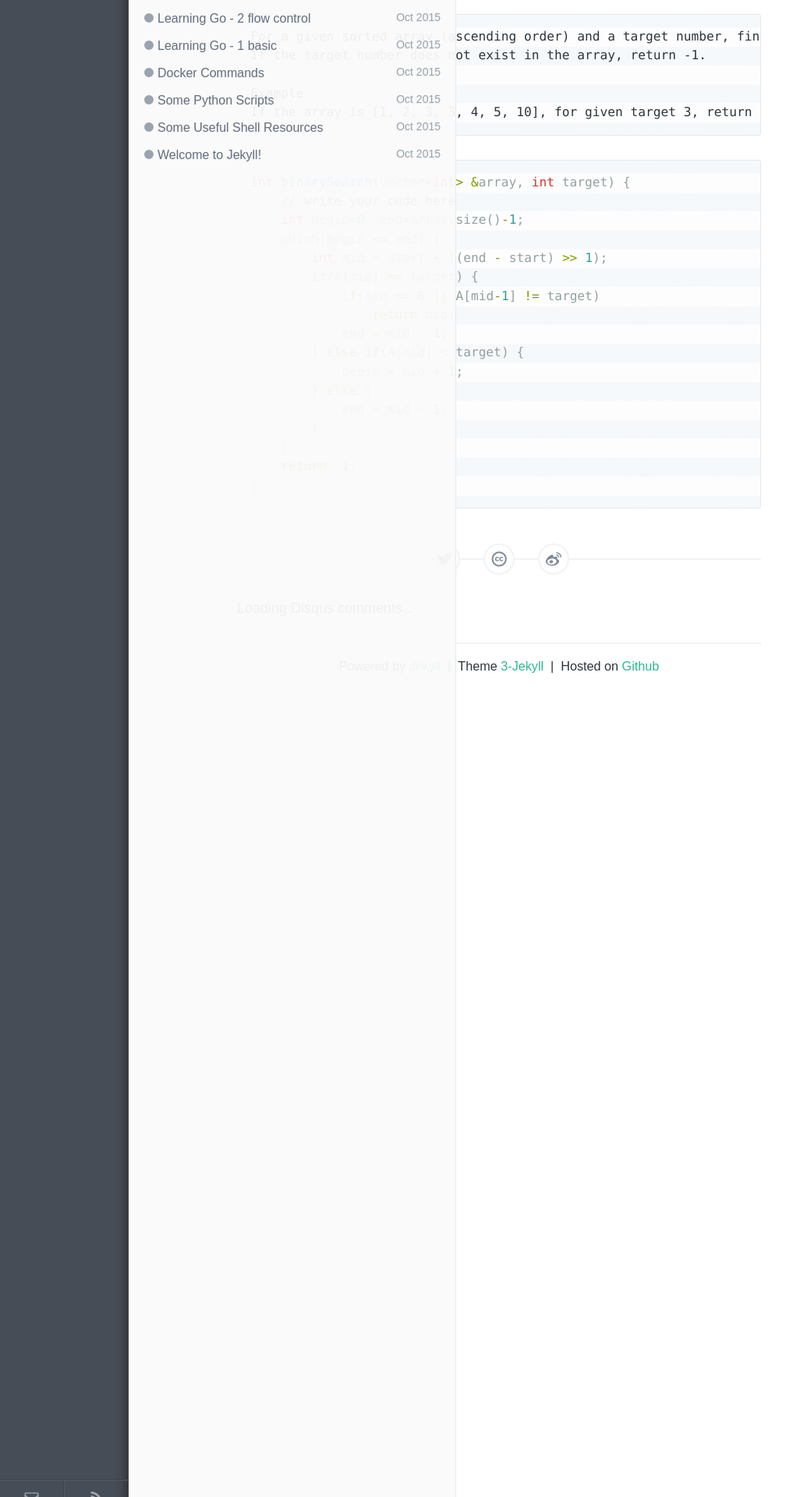
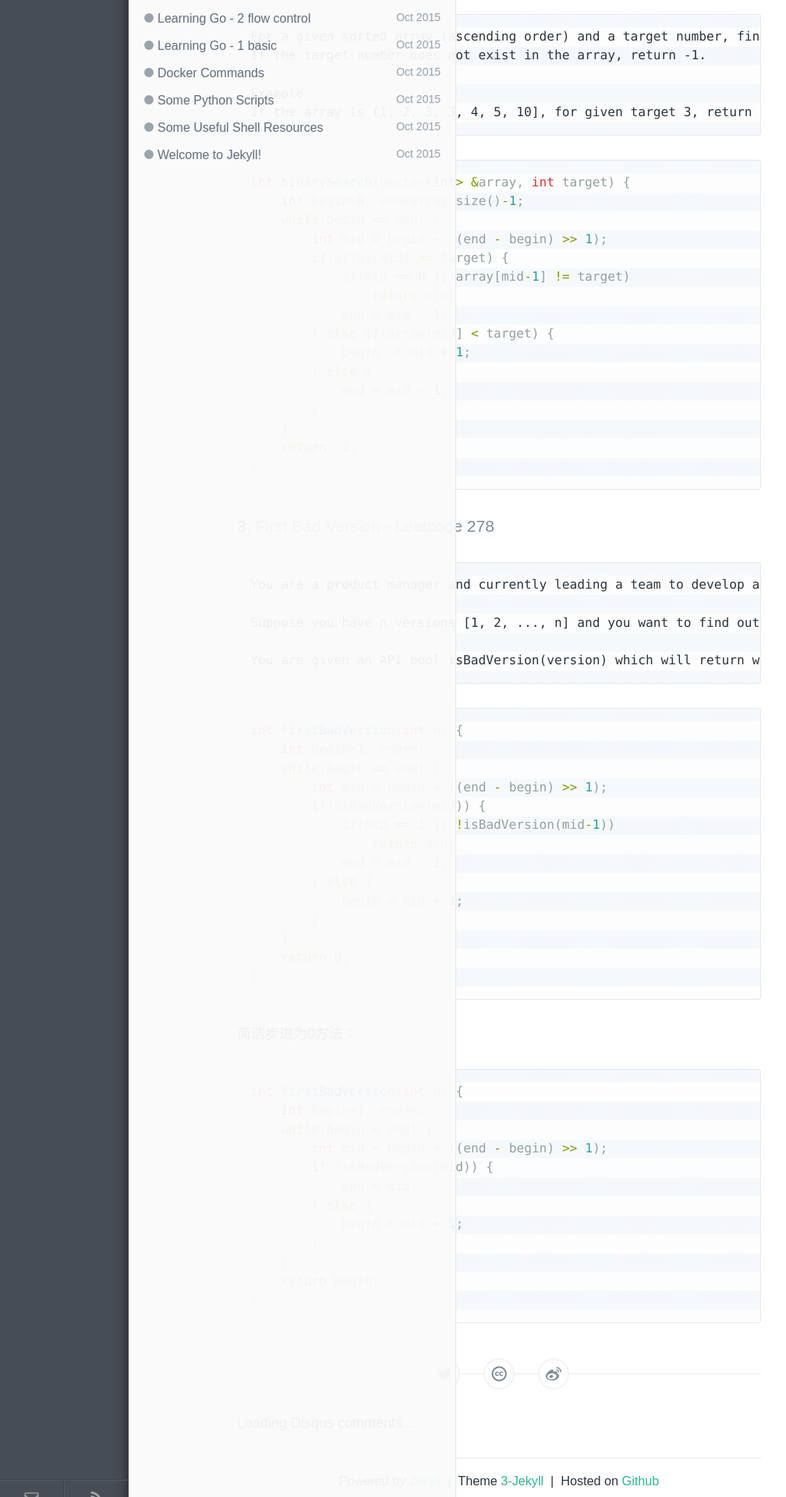
Before and after one commit to wykvictor/wykvictor.github.io, a Jekyll site: the page built from _posts/algorithm/2016-03-21-Binary-Search.md, in a window 1280 px wide. Shown: the part 2270-4190 px from the top of the page at 78% size, without its empty margins (0-1008 px from the left). Built offline with Jekyll 4.4.1, drawn with Linux system fonts in a browser that asks for light colours; comment, search, counter and statistics services are not loaded; some of the changed text lies outside the part shown.

Commit message:
add find first bad version to binary search md

````diff
--- a/_posts/algorithm/2016-03-21-Binary-Search.md
+++ b/_posts/algorithm/2016-03-21-Binary-Search.md
@@ -85,7 +85,7 @@ public int findPeakElement(int[] nums) {
 }
 {% endhighlight %}
 
-### 2. find first index
+### 2. [Find first index](http://www.lintcode.com/en/problem/first-position-of-target/)
 ```
 For a given sorted array (ascending order) and a target number, find the first index of this number in O(log n) time complexity.
 If the target number does not exist in the array, return -1.
@@ -95,16 +95,15 @@ If the array is [1, 2, 3, 3, 4, 5, 10], for given target 3, return 2.
 ```
 {% highlight C++ %}
 int binarySearch(vector<int> &array, int target) {
-    // write your code here
     int begin=0, end=array.size()-1;
-    which(begin <= end) {
-        int mid = start + ((end - start) >> 1);
-        if(A[mid] == target) {
-            if(mid == 0 || A[mid-1] != target)
+    while(begin <= end) {
+        int mid = begin + ((end - begin) >> 1);
+        if(array[mid] == target) {
+            if(mid == 0 || array[mid-1] != target)
                 return mid;
             end = mid - 1;
-        } else if(A[mid] < target) {
-            begin = mid + 1;
+        } else if(array[mid] < target) {
+            begin  = mid + 1;
         } else {
             end = mid - 1;
         }
@@ -112,3 +111,43 @@ int binarySearch(vector<int> &array, int target) {
     return -1;
 }
 {% endhighlight %}
+
+### 3. [First Bad Version - Leetcode 278](https://leetcode.com/problems/first-bad-version/)
+```
+You are a product manager and currently leading a team to develop a new product. Unfortunately, the latest version of your product fails the quality check. Since each version is developed based on the previous version, all the versions after a bad version are also bad.
+
+Suppose you have n versions [1, 2, ..., n] and you want to find out the first bad one, which causes all the following ones to be bad.
+
+You are given an API bool isBadVersion(version) which will return whether version is bad. Implement a function to find the first bad version. You should minimize the number of calls to the API.
+```
+{% highlight C++ %}
+int firstBadVersion(int n) {
+    int begin=1, end=n;
+    while(begin <= end) {
+        int mid = begin + ((end - begin) >> 1);
+        if(isBadVersion(mid)) {
+            if(mid == 1 || !isBadVersion(mid-1))
+                return mid;
+            end = mid - 1;
+        } else {
+            begin = mid + 1;
+        }
+    }
+    return 0;
+}
+{% endhighlight %}
+简洁步进为0方法：
+{% highlight C++ %}
+int firstBadVersion(int n) {
+    int begin=1, end=n;
+    while(begin < end) {
+        int mid = begin + ((end - begin) >> 1);
+        if (isBadVersion(mid)) {
+            end = mid;
+        } else {
+            begin = mid + 1;
+        }
+    }
+    return begin;
+}
+{% endhighlight %}
````
